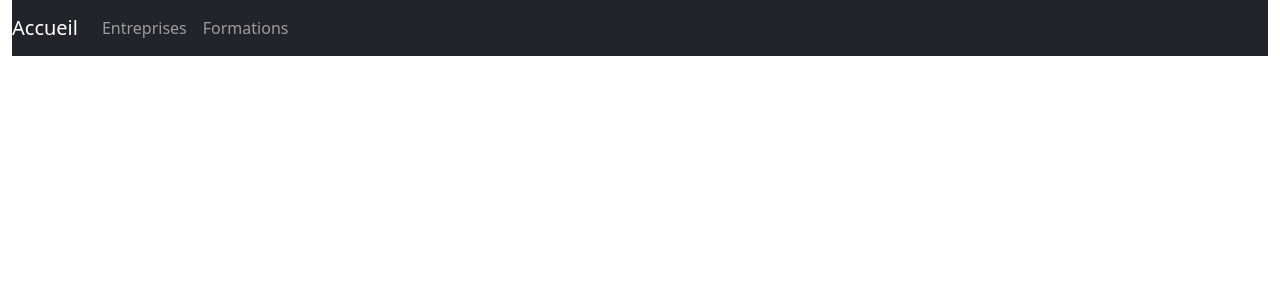
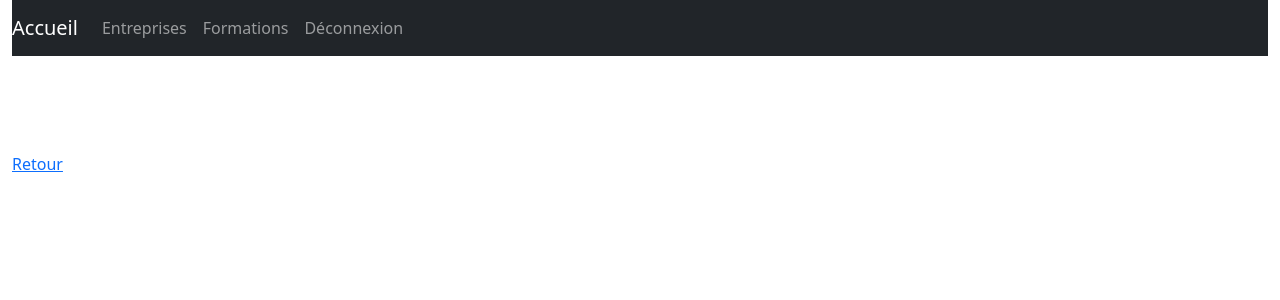
Before and after one commit to WookieSayRaar/ProStage, a Symfony app: template templates/base.html.twig in a window 1280 px wide. Shown: the top 300 px of the page. Run offline with Twig, Linux system fonts and the light colour scheme; the template is opened without the code that fills it, so the values that code supplies are empty; some libraries are stand-ins or nearby versions.

Commit message:
Update base.html.twig

```diff
--- a/templates/base.html.twig
+++ b/templates/base.html.twig
@@ -29,6 +29,12 @@
           							 <a class="nav-link" href="#">Formations</a>
           						</li>
           					</ul>
+          					<ul class="navbar-nav ml-md-auto">
+
+          						<li class="nav-item dropdown">
+          							 <a class="nav-link" href="#">Déconnexion</a>
+          						</li>
+          					</ul>
           				</div>
           			</nav>
           		</div>
@@ -47,11 +53,23 @@
                 </div>
             </div>
         {% endblock %}
-        {% block footer %}
-        <div class="row">
-          <div class="col-md-12">
-          </div>
-        </div>
+        {% block bouton %}
+
+            <div class="row my-3">
+                <div class="col-md-12">
+                    <!-- Par defaut  bouton de retour pour revenir à la page d'accueil -->
+                    {% block lienBouton %}
+                    <a href="javascript:history.back()"
+                    {% endblock %}
+                      <button type="button" class="boutonRetour">
+                          {% block labelBouton %}
+                                  Retour
+                              {% endblock %}
+                      </button>
+                    </a>
+                </div>
+            </div>
+
         {% endblock %}
         {% block javascripts %}
         <script src="https://cdn.jsdelivr.net/npm/bootstrap@5.0.0-beta1/dist/js/bootstrap.bundle.min.js" integrity="sha384-ygbV9kiqUc6oa4msXn9868pTtWMgiQaeYH7/t7LECLbyPA2x65Kgf80OJFdroafW" crossorigin="anonymous"></script>
```
